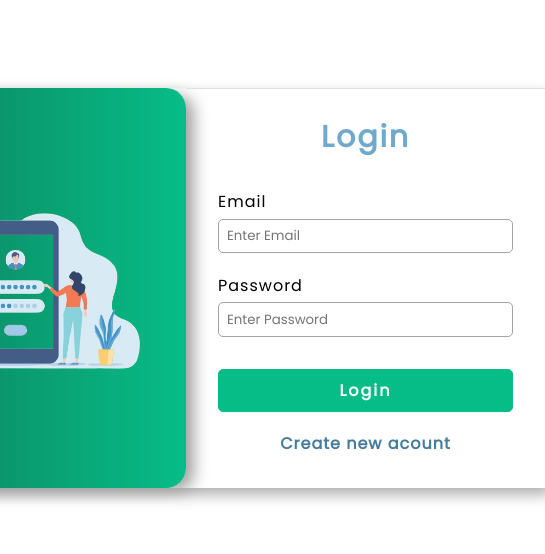
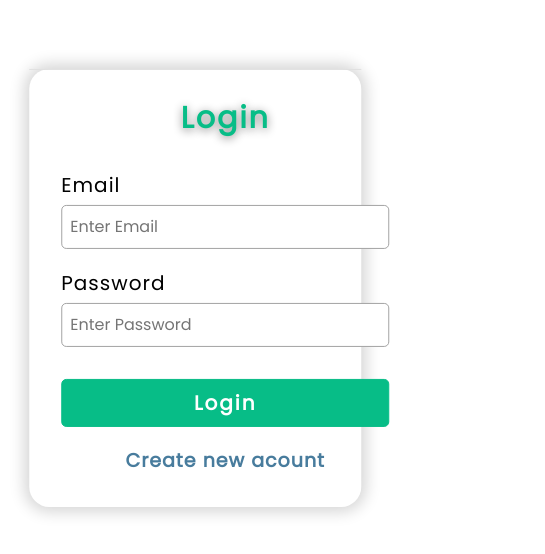
Before and after one commit to Harshal-Shelar/MERN-E-Com-FrontEnd, a React (Create React App) app: page /login in a window 390 px wide. Shown: the part 134-688 px from the top of the page, 545 px wide, since content can reach past the window. Built offline with nearby package versions, Linux system fonts and the light colour scheme.

Commit message:
responsive pages

```diff
--- a/src/Components/AddProduct/AddProducts.css
+++ b/src/Components/AddProduct/AddProducts.css
@@ -102,3 +102,26 @@
     transition: 0.7s;
     box-shadow: 0px 0px 15px 3px rgb(7, 189, 135);
 }
+
+@media (max-width : 767px) {
+    .addFormMain{
+        display: contents;
+    }
+    .addFormMain .addFormLabel {
+        margin: 1rem 0 0.1rem;
+    }
+    .addBtns{
+        display: inline-block;
+    }
+    .addSubmitBtn{
+        margin-top: 1rem;
+    }
+    .addForm{
+        margin: 4rem auto;
+        width: 75%;
+        padding: 2rem 1.5rem;
+    }
+    .addProductImg{
+        display: none;
+    }
+}
--- a/src/Components/Login/Login.css
+++ b/src/Components/Login/Login.css
@@ -92,3 +92,39 @@
     color: rgb(55, 87, 107);
     transition: 0.7s;
 }
+
+@media (max-width : 767px) {
+    .loginImage {
+        display: none;
+    }
+
+    .loginMain {
+        display: inline-block;
+        width: 85%;
+        min-width: 70%;
+        box-shadow: 0px 0px 15px 5px rgb(214, 214, 214);
+        border-radius: 20px;
+    }
+
+    .loginHeading{
+        color: rgb(7, 189, 135);
+        text-shadow: 0px 2px 10px gray;
+    }
+
+    .loginForm{
+        width: auto;
+    }
+    .loginInp{
+        height: 2.5rem;
+        font-size: 16px;
+    }
+    .loginBtn{
+        font-size: 20px;
+    }
+    .loginLabel{
+        font-size: 20px;
+    }
+    .loginPTag a{
+        font-size: 19px;
+    }
+}
--- a/src/Components/Products/Products.css
+++ b/src/Components/Products/Products.css
@@ -257,3 +257,12 @@
         width: 70%;
     }
 }
+
+@media (max-width : 800px) {
+    .productList{
+        overflow: auto;
+    }
+    .mainTable{
+        overflow-y: auto;
+    }
+}
--- a/src/Components/Profile/Profile.css
+++ b/src/Components/Profile/Profile.css
@@ -71,3 +71,10 @@
 .socialHandle:hover {
     opacity: 0.7;
 }
+
+@media (max-width : 767px) {
+    .card{
+        width: 70%;
+        min-width: 70%;
+    }
+}
--- a/src/Components/SignUp/SignUp.css
+++ b/src/Components/SignUp/SignUp.css
@@ -94,3 +94,32 @@ button:hover{
     transition: 0.7s;
     box-shadow: 0px 0px 15px 3px rgb(7, 189, 135);
 }
+
+@media (max-width : 767px) {
+    .registerForm{
+        display: inline-block;
+        min-width: 86%;
+        border-radius: 20px;
+        box-shadow: 0px 0px 15px 5px rgb(214, 214, 214);
+    }
+    .signUpImage{
+        display: none;
+    }
+    .fields{
+        width:auto;
+        border-radius: 10px;
+    }
+    input{
+        height: 2.5rem;
+        font-size: 16px;
+    }
+    label{
+        font-size: 18px;
+    }
+    .pTag{
+        font-size: 19px;
+    }
+    .signUpHeading{
+        color: rgb(7, 189, 135);
+    }
+}
--- a/src/Components/UpdateProduct/UpdateProduct.css
+++ b/src/Components/UpdateProduct/UpdateProduct.css
@@ -209,3 +209,22 @@
         width: 70%;
     }
 }
+
+@media (max-width : 767px) {
+    .updateFormMain{
+        display: inline-block;
+    }
+    .image{
+        display: none;
+    }
+    .mainForm{
+        margin: 4rem auto 0;
+        width: 45%;
+    }
+    .updateBtns{
+        display: inline-block;
+    }
+    .UpdateCan, .UpdateDel, .submitBtn{
+        font-size: 18px;
+    }
+}
```
